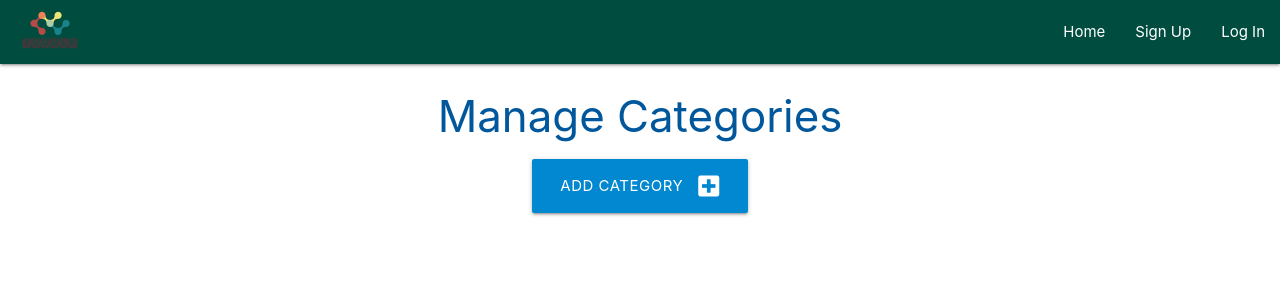
After one commit to dovi-k/toodle, a Flask app: page /get_categories in a window 1280 px wide. The commit adds this page. Shown: the top 300 px of the page. Run offline with Flask 2, Linux system fonts and the light colour scheme; data that the repository does not hold is empty; some libraries are stand-ins or nearby versions.

Commit message:
Added delete categories function and edit categories function

```diff
--- a/app.py
+++ b/app.py
@@ -26,17 +26,40 @@ def index():
 
 @app.route("/get_categories")
 def get_categories():
-    categories = list(mongo.db.categories.find().sort("name", 1))
+    categories = list(mongo.db.categories.find().sort("name"))
     return render_template("categories.html", categories=categories)
 
 @app.route("/add-category", methods=["GET", "POST"])
 def add_category():
     if request.method == "POST":
-        category = {"category_name": request.form.get("name")}
-        mongo.db.categories.insert_one(category)
+        category_name = {"name": request.form.get("name"),}
+        mongo.db.categories.insert_one(category_name)
         flash("New Category Added")
         return redirect(url_for("get_categories"))
     return render_template("add_category.html")
+
+@app.route("/edit_category/<category_id>", methods=["GET", "POST"])
+def edit_category(category_id):
+    if request.method == "POST":
+        submit = {
+            "name": request.form.get("name")
+        }
+        mongo.db.categories.update({"_id": ObjectId(category_id)}, submit)
+        flash("Category Successfully Updated")
+        return redirect(url_for("get_categories"))
+
+    category = mongo.db.categories.find_one({"_id": ObjectId(category_id)})
+    return render_template("edit_category.html", category=category)
+
+
+@app.route("/delete_category/<category_id>")
+def delete_category(category_id):
+    mongo.db.categories.remove({"_id": ObjectId(category_id)})
+    flash("Category Successfully Deleted")
+    return redirect(url_for("get_categories"))
+
+
+
 
 
 @app.route("/signup", methods=["GET", "POST"])
--- a/templates/add_category.html
+++ b/templates/add_category.html
@@ -8,7 +8,7 @@
             <div class="row">
                 <div class="input-field col s12">
                     <i class="fas fa-pencil-alt prefix light-blue-text text-darken-4"></i>
-                    <input id="task_name" name="task_name" minlength="5" maxlength="50"
+                    <input id="name" name="name" minlength="5" maxlength="50"
                         type="text" class="validate" required>
                     <label for="task_name">List Name</label>
                 </div>
--- a/templates/base.html
+++ b/templates/base.html
@@ -28,7 +28,7 @@
                         class="fas fa-bars"></i></a>
                 <ul class="right hide-on-med-and-down">
                     {% if session.user %}
-                    <li><a href="#">My Lists</a></li>
+                    <li><a href="{{ url_for('get_categories') }}">My Lists</a></li>
                     <li><a href="{{ url_for('add_category') }}">New List</a></li>
                     <li><a href="{{ url_for('profile', username=session['user']) }}">Profile</a></li>
                     <li><a href="{{ url_for('logout') }}"><i class="fas fa-sign-out-alt"></i>Log out</a></li>
--- /dev/null
+++ b/templates/categories.html
@@ -0,0 +1,30 @@
+
+{% extends "base.html" %}
+{% block content %}
+
+    <h3 class="light-blue-text text-darken-4 center-align">Manage Categories</h3>
+    <div class="row">
+        <div class="col s12 center-align">
+            <a href="{{ url_for('add_category') }}" class="btn-large light-blue darken-2 text-shadow">
+                Add Category <i class="fas fa-plus-square right"></i>
+            </a>
+        </div>
+    </div>
+
+    <div class="row">
+        {% for category in categories %}
+            <div class="col s12 m3">
+                <div class="card light-blue darken-4 text-shadow center-align">
+                    <div class="card-content white-text">
+                        <span class="card-title">{{ category.name }}</span>
+                    </div>
+                    <div class="card-action">
+                        <a href="{{ url_for('edit_category', category_id=category._id) }}" class="btn green accent-4">Edit</a>
+                        <a href="{{ url_for('delete_category', category_id=category._id) }}" class="btn light-blue lighten-1">Delete</a>
+                    </div>
+                </div>
+            </div>
+        {% endfor %}
+    </div>
+
+{% endblock %}
--- a/templates/index.html
+++ b/templates/index.html
@@ -22,7 +22,6 @@
   <nav class="navbar navbar-light bg-light static-top">
     <div class="container">
       <a class="navbar-brand" href="{{  url_for('index') }}"><img src="{{ url_for('static', filename='img/logo.png') }}" class="logo" alt="my-to-do website logo" width="100" height="70"></a>
-      <a class="btn btn-primary" href="{{  url_for('todo') }}">To do list</a>
       <a class="btn btn-primary" href="{{  url_for('all_lists') }}">To do list</a>
       <a class="btn btn-primary" href="{{ url_for('signup') }}">Sign In</a>
     </div>
```
Also changed, not shown: templates/edit_category.html (added, +31 -0 lines).
